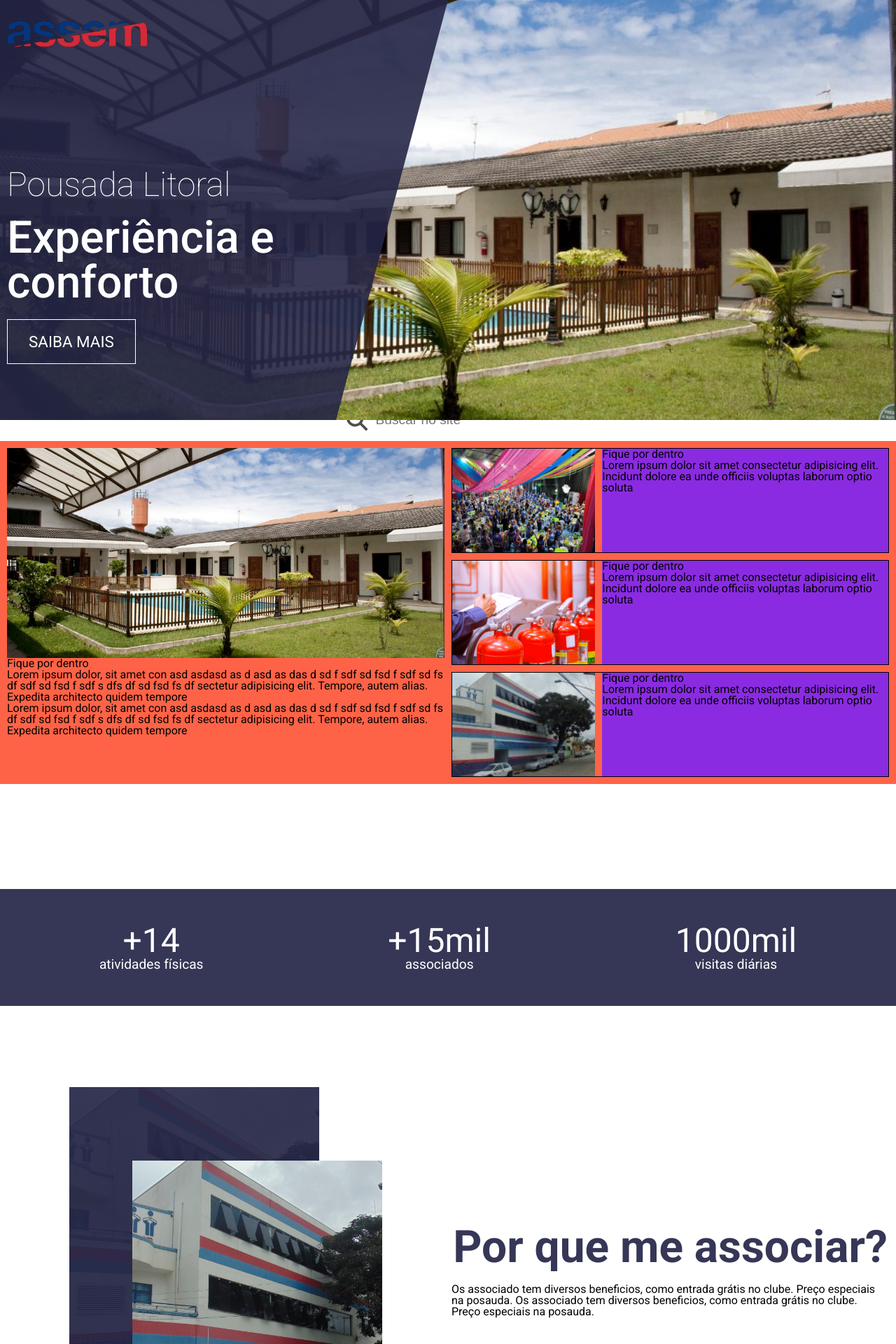
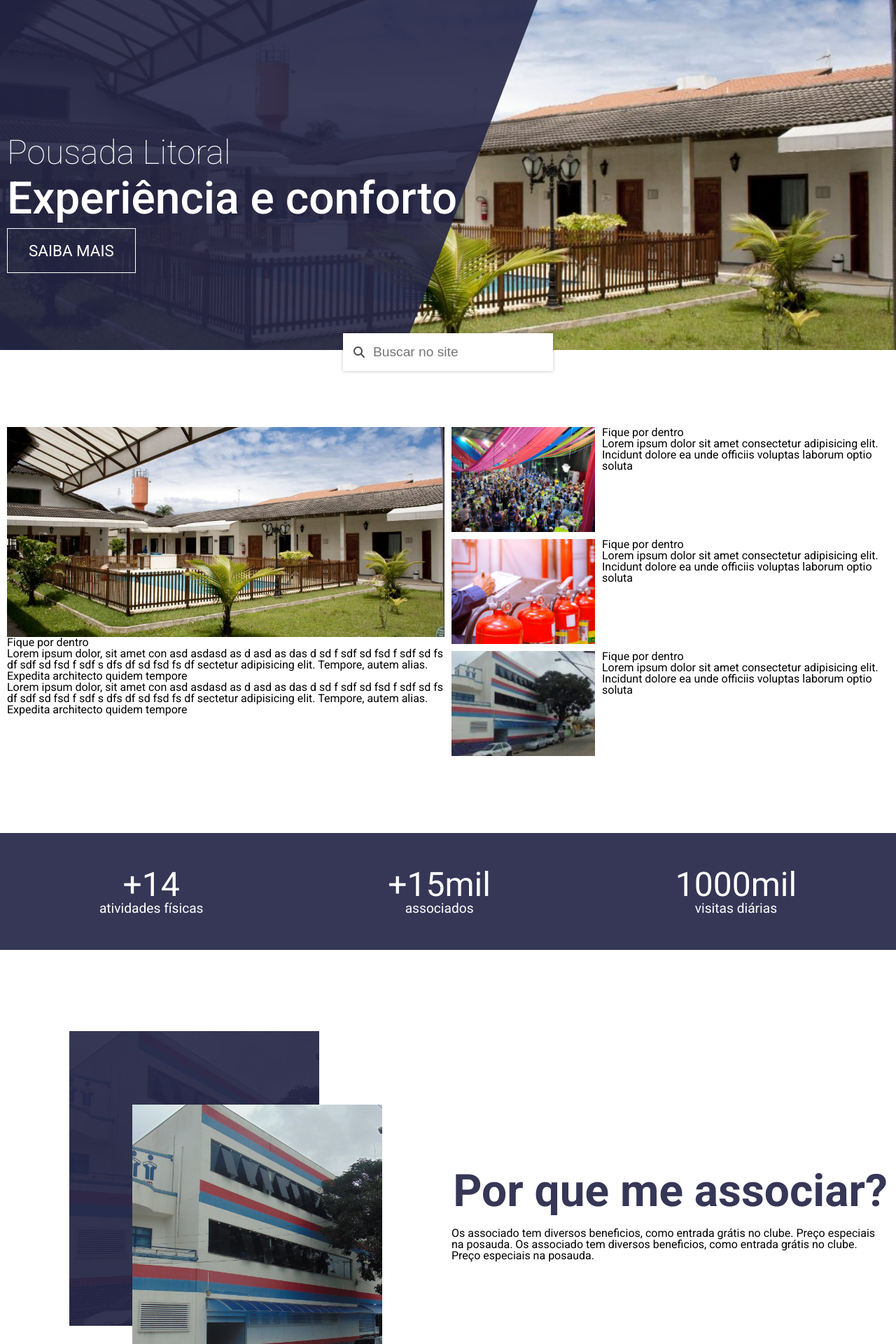
Before and after one commit to daniloaugusto9101/site-assem, a PHP site: page / in a window 1280 px wide. Shown: the top 1920 px of the page at 70% size. Run offline with PHP 8.4, Linux system fonts and the light colour scheme; some libraries are stand-ins or nearby versions.

Commit message:
Bkp arquivos

```diff
--- a/assets/sass/_variables.sass
+++ b/assets/sass/_variables.sass
@@ -7,4 +7,4 @@ $terceira-cor: #fff
 $cor-texto: #4E4E4E
 $max-padding: min(8%, 15px) min(16%, 50px)
 
-$gap-section: 150px //Faz uma separação entre as sections
+$gap-section: 100px //Faz uma separação entre as sections
--- a/assets/sass/associar.sass
+++ b/assets/sass/associar.sass
@@ -3,6 +3,7 @@
 .associar
     width: 100%
     text-align: center
+    margin-top: variables.$gap-section
     &__container
         display: block
         display: flex
--- a/assets/sass/busca.sass
+++ /dev/null
@@ -1,21 +0,0 @@
-@use 'variables'
-
-.busca
-    background-color: white
-    margin: 0px auto
-    margin-top: -30px
-    z-index: 9998
-    padding: 15px
-    display: flex
-    align-items: center
-    justify-content: center
-    gap: 10px
-    box-shadow: 0px 3.3px 3.3px 0px rgba(0, 0, 0, 25%)
-    &__ico
-        width: 30px
-        fill: variables.$cor-texto
-    &__input
-        border: none
-        outline: none
-        font-size: 1.2em
-        color: variables.$cor-texto
--- a/assets/sass/chamada.sass
+++ b/assets/sass/chamada.sass
@@ -2,8 +2,8 @@
 
 .chamada
     width: 100%
-    // margin-top: 50px
     // background-color: tomato
+    // margin-top: variables.$gap-section
     &__container
         // background-color: blueviolet
         display: grid
--- a/assets/sass/destaque.sass
+++ b/assets/sass/destaque.sass
@@ -1,24 +1,36 @@
 @use 'variables'
+
 .destaque
+    // background-color: tomato
     width: 100%
-    background-image: url('assets/img/pousada.jpg')
-    background-position: center
-    background-size: cover
-    background-repeat: no-repeat
+    display: grid
+    grid-template-rows: 500px
     position: relative
+    &__item
+        grid-column: 1
+        grid-row: 1
+    &__paralelogramo
+        background-color: tomato
+        opacity: 90%
+        position: absolute
+        top: 0
+        left: 0px
+        width: 60%
+        height: 100%
+        background: variables.$primeira-cor-dark
+        clip-path: polygon(0 0, 100% 0, 75% 100%, 0% 100%)
     &__container
-        height: 600px
+        width: 100%
+        grid-column: 1
+        grid-row: 1
         display: flex
-        align-items: end
-    &__col
+        flex-direction: column
+        justify-content: end
+        margin-bottom: 100px
+        gap: 10px
+        align-items: flex-start
         z-index: 9999
         color: variables.$terceira-cor
-        max-width: 50%
-        display: flex
-        flex-direction: column
-        align-items: start
-        gap: 20px
-        margin-bottom: 70px
     &__titulo
         font-size: 3em
         font-weight: 100
@@ -29,12 +41,64 @@
         color: variables.$terceira-cor
         border: 1px solid variables.$terceira-cor
         font-size: 1.4em
-    &__paralelogramo
+
+    .busca
         position: absolute
-        top: 0
-        left: 0px
-        width: 50%
-        height: 100%
-        background: variables.$primeira-cor-dark
-        clip-path: polygon(0 0, 100% 0, 75% 100%, 0% 100%)
-        filter: opacity(90%)
+        width: 300px
+        background-color: white
+        padding: 15px
+        display: flex
+        align-items: center
+        gap: 10px
+        box-shadow: 0px 0px 5px 0px rgba(0, 0, 0, 25%)
+        bottom: -30px
+        left: 50%
+        transform: translateX(-50%)
+        &__ico
+            color: variables.$cor-texto
+        &__input
+            border: none
+            outline: none
+            font-size: 1.2em
+            color: variables.$cor-texto
+
+
+// .destaque
+//     width: 100%
+//     background-image: url('assets/img/pousada.jpg')
+//     background-position: center
+//     background-size: cover
+//     background-repeat: no-repeat
+//     position: relative
+//     &__container
+//         height: 600px
+//         display: flex
+//         align-items: end
+//     &__col
+//         z-index: 9999
+//         color: variables.$terceira-cor
+//         max-width: 50%
+//         display: flex
+//         flex-direction: column
+//         align-items: start
+//         gap: 20px
+//         margin-bottom: 70px
+//     &__titulo
+//         font-size: 3em
+//         font-weight: 100
+//     &__subtitulo
+//         font-size: 4em
+//         font-weight: 500
+//     &_btn
+//         color: variables.$terceira-cor
+//         border: 1px solid variables.$terceira-cor
+//         font-size: 1.4em
+//     &__paralelogramo
+//         position: absolute
+//         top: 0
+//         left: 0px
+//         width: 50%
+//         height: 100%
+//         background: variables.$primeira-cor-dark
+//         clip-path: polygon(0 0, 100% 0, 75% 100%, 0% 100%)
+//         filter: opacity(90%)
--- a/assets/sass/locais.sass
+++ b/assets/sass/locais.sass
@@ -1,7 +1,7 @@
 @use 'variables'
 
 .locais
-    margin: 0 auto
+    margin: variables.$gap-section auto
     &__container
         display: grid
         grid-template-rows: auto
--- a/assets/sass/noticias.sass
+++ b/assets/sass/noticias.sass
@@ -1,15 +1,15 @@
 @use 'variables'
 
-img
-    display: block
-    width: 100%
-    height: 100%
-    object-fit: cover
-
+// img
+//     display: block
+//     width: 100%
+//     height: 100%
+//     object-fit: cover
 
 .noticias
     width: 100%
-    background-color: tomato
+    // background-color: tomato
+    margin-top: variables.$gap-section
     &__slide
         display: grid
         grid-template-columns: repeat(auto-fit, minmax(300px, 1fr))
@@ -23,9 +23,9 @@ img
         gap: 10px
     &__item
         gap: 10px
-        border: 1px solid black
+        // border: 1px solid black
         display: grid
         grid-template-columns: 1fr 2fr
     &__item > div
-        background-color: blueviolet
+        // background-color: blueviolet
         overflow: hidden
--- a/assets/sass/reset.sass
+++ b/assets/sass/reset.sass
@@ -47,4 +47,7 @@ table
 	box-sizing: border-box
 
 img
+	display: block
 	width: 100%
+	height: 100%
+	object-fit: cover
--- a/assets/sass/rodape.sass
+++ b/assets/sass/rodape.sass
@@ -4,7 +4,7 @@
     width: 100%
     background-color: tomato
     background-color: variables.$primeira-cor
-    margin-top: 100px
+    margin-top: variables.$gap-section
     &__row:nth-child(1)
         display: grid
         grid-template-columns: repeat(auto-fit, minmax(100px, 1fr))
--- a/assets/sass/style.sass
+++ b/assets/sass/style.sass
@@ -4,7 +4,6 @@
 @use 'class_padrao'
 @use 'header'
 @use 'destaque'
-@use 'busca'
 @use 'noticias'
 @use 'estatisticas'
 @use 'chamada'
--- a/index.html
+++ b/index.html
@@ -25,7 +25,7 @@
 </head>
 
 <body>
-    <header class="header">
+    <!-- <header class="header">
         <div class="container header__container">
             <div class="logo">
                 <a href="/" class="logo__link">
@@ -33,7 +33,7 @@
                 </a>
             </div>
 
-            <!-- <nav class="navigation">
+            <nav class="navigation">
                 <ul class="menu">
                     <li class="menu__item">
                         <a href="/" class="menu__link">Inicio</a>
@@ -51,11 +51,38 @@
                         <a href="/fique-socio" class="menu__link">Fique sócio</a>
                     </li>
                 </ul>
-            </nav> -->
+            </nav>
         </div>
-    </header>
+    </header> -->
 
     <section class="destaque">
+
+        <div class="destaque__item">
+            <img src="assets/img/incedio.png">
+        </div>
+        <div class="destaque__item">
+            <img src="assets/img/praia.jpeg">
+        </div>
+        <div class="destaque__item">
+            <img src="assets/img/pousada.jpg">
+        </div>
+
+        <div class="destaque__paralelogramo"></div>
+
+        <div class="container destaque__container">
+            <h1 class="destaque__titulo">Pousada Litoral</h1>
+            <h2 class="destaque__subtitulo">Experiência e conforto</h2>
+            <a href="#" class="btn destaque_btn">Saiba mais</a>
+        </div>
+
+        <div class="busca">
+            <i class="fa-solid fa-magnifying-glass busca__ico"></i>
+            <input type="text" class="busca__input" placeholder="Buscar no site">
+        </div>
+
+    </section>
+
+    <!-- <section class="destaque">
         <div class="container destaque__container">
             <div class="destaque__col">
                 <h1 class="destaque__titulo">Pousada Litoral</h1>
@@ -64,14 +91,12 @@
             </div>
         </div>
         <div class="destaque__paralelogramo"></div>
-    </section>
+    </section> -->
 
-    <div class="busca">
-        <svg class="busca__ico"xmlns="http://www.w3.org/2000/svg" viewBox="0 0 512 512">
-            <!--! Font Awesome Pro 6.3.0 by @fontawesome - https://fontawesome.com License - https://fontawesome.com/license (Commercial License) Copyright 2023 Fonticons, Inc. -->
-            <path d="M416 208c0 45.9-14.9 88.3-40 122.7L502.6 457.4c12.5 12.5 12.5 32.8 0 45.3s-32.8 12.5-45.3 0L330.7 376c-34.4 25.2-76.8 40-122.7 40C93.1 416 0 322.9 0 208S93.1 0 208 0S416 93.1 416 208zM208 352a144 144 0 1 0 0-288 144 144 0 1 0 0 288z"/></svg>
+    <!-- <div class="busca">
+        <i class="fa-solid fa-magnifying-glass busca__ico"></i>
         <input type="text" class="busca__input" placeholder="Buscar no site">
-    </div>
+    </div> -->
 
 
 
--- a/style.css
+++ b/style.css
@@ -54,7 +54,10 @@ table {
 }
 
 img {
+  display: block;
   width: 100%;
+  height: 100%;
+  object-fit: cover;
 }
 
 .container {
@@ -114,26 +117,37 @@ img {
 
 .destaque {
   width: 100%;
-  background-image: url("assets/img/pousada.jpg");
-  background-position: center;
-  background-size: cover;
-  background-repeat: no-repeat;
+  display: grid;
+  grid-template-rows: 500px;
   position: relative;
 }
+.destaque__item {
+  grid-column: 1;
+  grid-row: 1;
+}
+.destaque__paralelogramo {
+  background-color: tomato;
+  opacity: 90%;
+  position: absolute;
+  top: 0;
+  left: 0px;
+  width: 60%;
+  height: 100%;
+  background: #252646;
+  clip-path: polygon(0 0, 100% 0, 75% 100%, 0% 100%);
+}
 .destaque__container {
-  height: 600px;
+  width: 100%;
+  grid-column: 1;
+  grid-row: 1;
   display: flex;
-  align-items: end;
-}
-.destaque__col {
+  flex-direction: column;
+  justify-content: end;
+  margin-bottom: 100px;
+  gap: 10px;
+  align-items: flex-start;
   z-index: 9999;
   color: #fff;
-  max-width: 50%;
-  display: flex;
-  flex-direction: column;
-  align-items: start;
-  gap: 20px;
-  margin-bottom: 70px;
 }
 .destaque__titulo {
   font-size: 3em;
@@ -148,50 +162,32 @@ img {
   border: 1px solid #fff;
   font-size: 1.4em;
 }
-.destaque__paralelogramo {
+.destaque .busca {
   position: absolute;
-  top: 0;
-  left: 0px;
-  width: 50%;
-  height: 100%;
-  background: #252646;
-  clip-path: polygon(0 0, 100% 0, 75% 100%, 0% 100%);
-  filter: opacity(90%);
-}
-
-.busca {
+  width: 300px;
   background-color: white;
-  margin: 0px auto;
-  margin-top: -30px;
-  z-index: 9998;
   padding: 15px;
   display: flex;
   align-items: center;
-  justify-content: center;
   gap: 10px;
-  box-shadow: 0px 3.3px 3.3px 0px rgba(0, 0, 0, 0.25);
+  box-shadow: 0px 0px 5px 0px rgba(0, 0, 0, 0.25);
+  bottom: -30px;
+  left: 50%;
+  transform: translateX(-50%);
 }
-.busca__ico {
-  width: 30px;
-  fill: #4E4E4E;
+.destaque .busca__ico {
+  color: #4E4E4E;
 }
-.busca__input {
+.destaque .busca__input {
   border: none;
   outline: none;
   font-size: 1.2em;
   color: #4E4E4E;
 }
 
-img {
-  display: block;
-  width: 100%;
-  height: 100%;
-  object-fit: cover;
-}
-
 .noticias {
   width: 100%;
-  background-color: tomato;
+  margin-top: 100px;
 }
 .noticias__slide {
   display: grid;
@@ -209,19 +205,17 @@ img {
 }
 .noticias__item {
   gap: 10px;
-  border: 1px solid black;
   display: grid;
   grid-template-columns: 1fr 2fr;
 }
 .noticias__item > div {
-  background-color: blueviolet;
   overflow: hidden;
 }
 
 .estatisticas {
   width: 100%;
   background-color: #363756;
-  margin-top: 150px;
+  margin-top: 100px;
 }
 .estatisticas__container {
   padding: 50px 20px;
@@ -283,7 +277,7 @@ img {
 }
 
 .locais {
-  margin: 0 auto;
+  margin: 100px auto;
 }
 .locais__container {
   display: grid;
@@ -350,6 +344,7 @@ img {
 .associar {
   width: 100%;
   text-align: center;
+  margin-top: 100px;
 }
 .associar__container {
   display: block;
```
Also changed, not shown: 1 other file.
